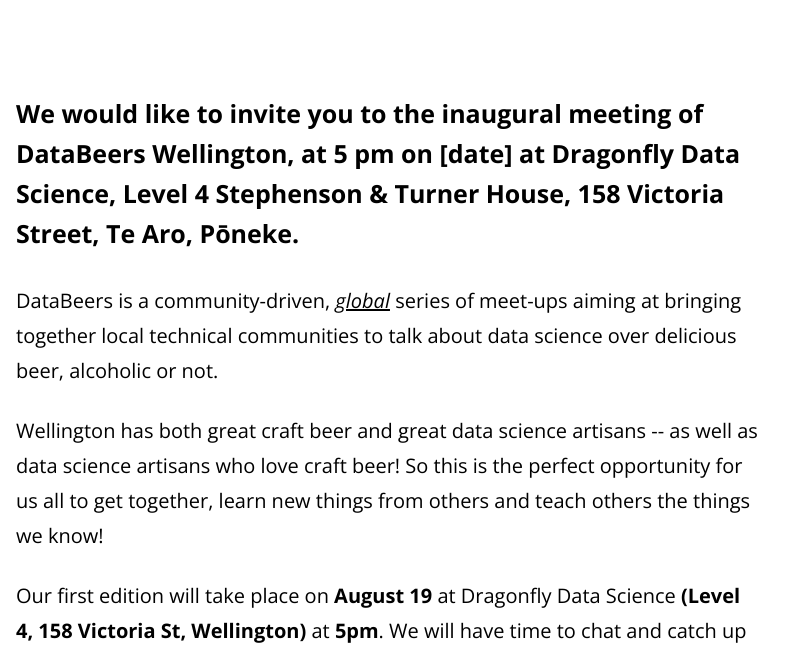
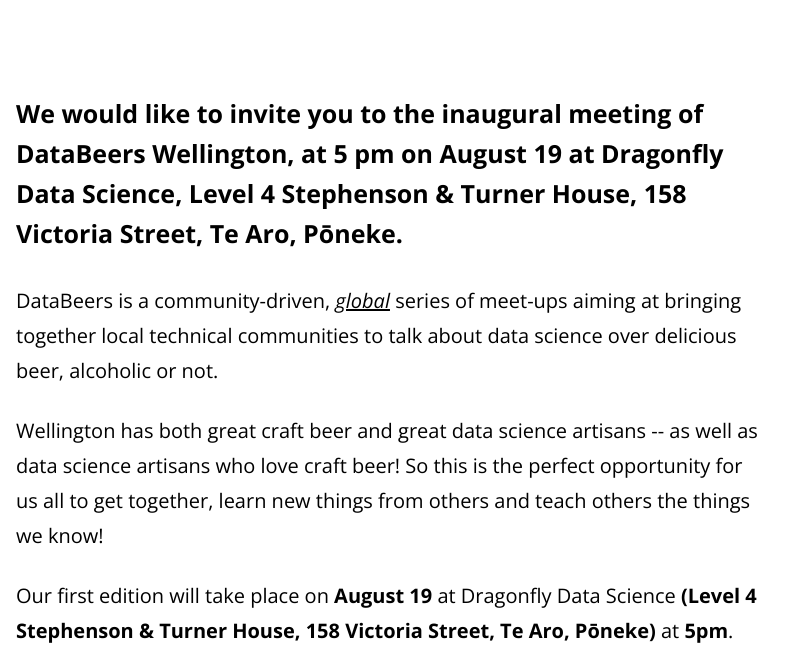
Before and after one commit to dragonfly-science/data-beers-wlg, a Gatsby site in the folder site/: page / in a window 1280 px wide. Shown: the part 289-944 px from the top of the page, without its empty margins (0-804 px from the left). Built offline with nearby package versions, Linux system fonts and the light colour scheme; Gatsby itself is replaced by a stand-in of ours.

Commit message:
feat(content): text updates

```diff
--- a/site/src/data/content.md
+++ b/site/src/data/content.md
@@ -1,7 +1,7 @@
 ---
 intro: >
   We would like to invite you to the inaugural meeting of DataBeers
-  Wellington, at 5 pm on [date] at Dragonfly Data Science, Level 4
+  Wellington, at 5 pm on August 19 at Dragonfly Data Science, Level 4
   Stephenson &amp; Turner House, 158 Victoria Street, Te Aro,
   Pōneke.
 ---
@@ -18,7 +18,7 @@
 learn new things from others and teach others the things we know!
 
 Our first edition will take place on <b>August 19</b> at Dragonfly Data
-Science <b>(Level 4, 158 Victoria St, Wellington)</b> at <b>5pm</b>. We will have time
-to chat and catch up until about 5:25 pm, when our speakers will deliver
-their quick presentations, in a
+Science <b>(Level 4 Stephenson &amp; Turner House, 158 Victoria Street, Te Aro,
+Pōneke)</b> at <b>5pm</b>. We will have time to chat and catch up until about
+5:25 pm, when our speakers will deliver their quick presentations, in a
 [PechaKucha](https://en.wikipedia.org/wiki/PechaKucha) format.
```
